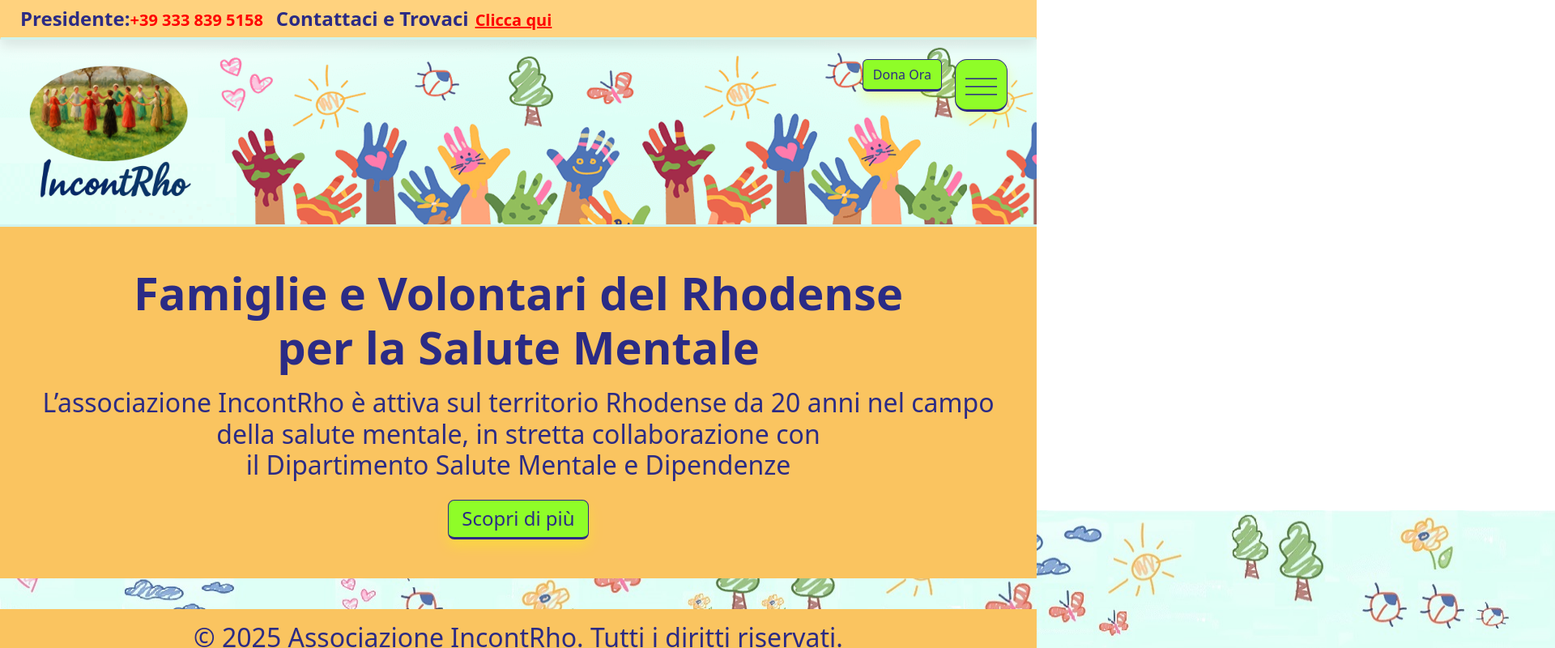
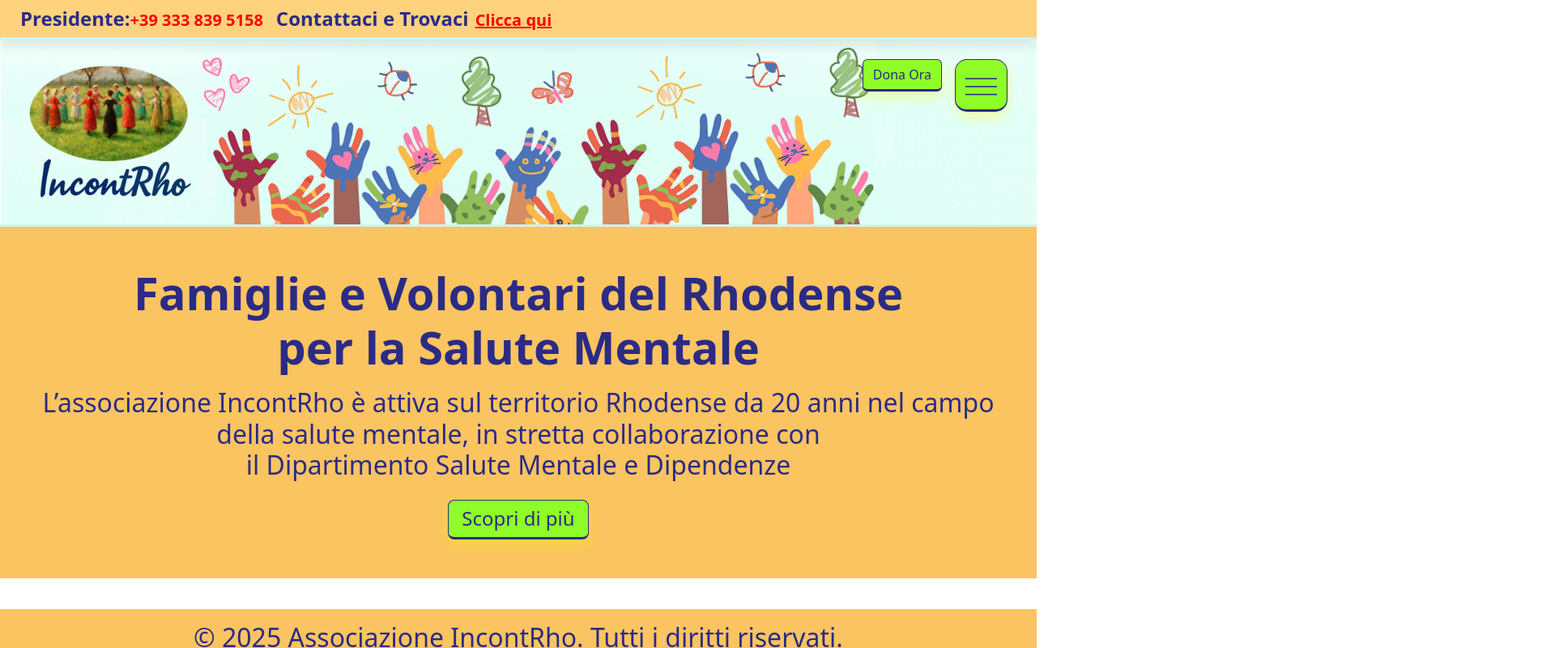
Before and after one commit to Jose24-rgb/PaginaWebIncontRho, a React (Create React App) app in the folder Front/: page / in a window 1280 px wide. Shown: the top 800 px of the page at 81% size, 1920 px wide, since content can reach past the window. Built offline with nearby package versions, Linux system fonts and the light colour scheme.

Commit message:
modifiche

```diff
--- /dev/null
+++ b/Front/public/googlee650b749ad444ea5.html
@@ -0,0 +1 @@
+google-site-verification: googlee650b749ad444ea5.html
--- a/Front/src/App.css
+++ b/Front/src/App.css
@@ -322,6 +322,7 @@ footer.footer-custom.home-footer {
   z-index: 2;
 }
 
+
 .footer-image {
   position: absolute;
   left: 600px;
@@ -335,14 +336,14 @@ footer.footer-custom.home-footer {
 
 .footer-image2 {
   position: absolute;
-  left: 1790px;
-  transform: translateX(-50%);
+  right: 0;
+  bottom: 0px;
   width: 1200px;
   height: 170px;
   z-index: 0;
-  bottom: 0px;
-  container: flex;
+
 }
+
 
 .mobile-menu {
   display: none;
@@ -625,6 +626,27 @@ footer.footer-custom.home-footer {
     align-items: flex-start !important;
 
   }
+
+
+
+  .footer-image{
+    position: relative; /* non absolute */
+    width: 100%;  /* occupano metà larghezza ciascuna */
+    height: 100%; /* proporzioni corrette */
+    margin-left: 70px
+  }
+
+  .footer-image2 {
+    position: relative; /* non absolute */
+    width: 100%;  /* occupano metà larghezza ciascuna */
+    height: 100%; /* proporzioni corrette */
+    margin-top: 60px;
+    margin-left: -500px !important;
+  }
+
+
+
+
   .mobile-menu .wrap-sedi {
     display: inline-block;
     margin-bottom: 7px;
@@ -759,3 +781,58 @@ footer.footer-custom.home-footer {
 
   }
 }
+
+@media (max-width: 1366px) {
+  .floating-image {
+    position: absolute;
+  top: px;
+  left: 541px;
+  transform: translate(-50%, -50%);
+  height: 430px;
+  width: 1080px;
+  z-index: 1;
+  }
+
+  .floating-image2 {
+    position: absolute;
+  top: px;
+  left: 754px;
+  transform: translate(-50%, -50%);
+  height: 430px;
+  width: 1200px;
+  z-index: 0;
+  }
+
+ footer.footer-custom {
+  background-color: #fac460 !important;
+  color: #2B2B85 !important;
+  font-size: 2.0rem !important;
+  text-align: center;
+  z-index: 2;
+  position: relative;
+}
+
+/* contenitore delle immagini sotto al footer */
+.footer-images {
+  position: relative;
+  width: 100%;
+  height: 120px;   /* altezza delle immagini */
+  overflow: hidden;
+}
+
+/* immagini a sinistra e a destra */
+.footer-image,
+.footer-image2 {
+  position: absolute;
+  bottom: 0;
+  height: 120px;
+}
+
+.footer-image {
+  left: 250px;
+}
+
+.footer-image2 {
+  right: -200px;
+}
+}
--- a/Front/src/App.js
+++ b/Front/src/App.js
@@ -278,15 +278,17 @@ function App() {
 
       {/* Footer */}
       <footer className="footer-custom text-center py-3 text-secondary mt-5 shadow-sm">
-        <div>© {new Date().getFullYear()} Associazione IncontRho. Tutti i diritti riservati.</div>
+  <div>
+    © {new Date().getFullYear()} Associazione IncontRho. Tutti i diritti riservati.
+  </div>
 </footer>
 
 {/* Mostra solo nella Home */}
 {location.pathname === "/" && (
-        <>
+  <div className="footer-images">
     <img src={FooterImage} alt="Prato" className="footer-image img-fluid" />
     <img src={FooterImage2} alt="Prato2" className="footer-image2 img-fluid" />
-        </>
+  </div>
 )}
     </div>
   );
```
Also changed, not shown: Front/src/Foto/Progetto senza titolo.png, 1 other file (tests, documents, lock files or other folders). Lines whose indentation alone changed are shown as unchanged.
